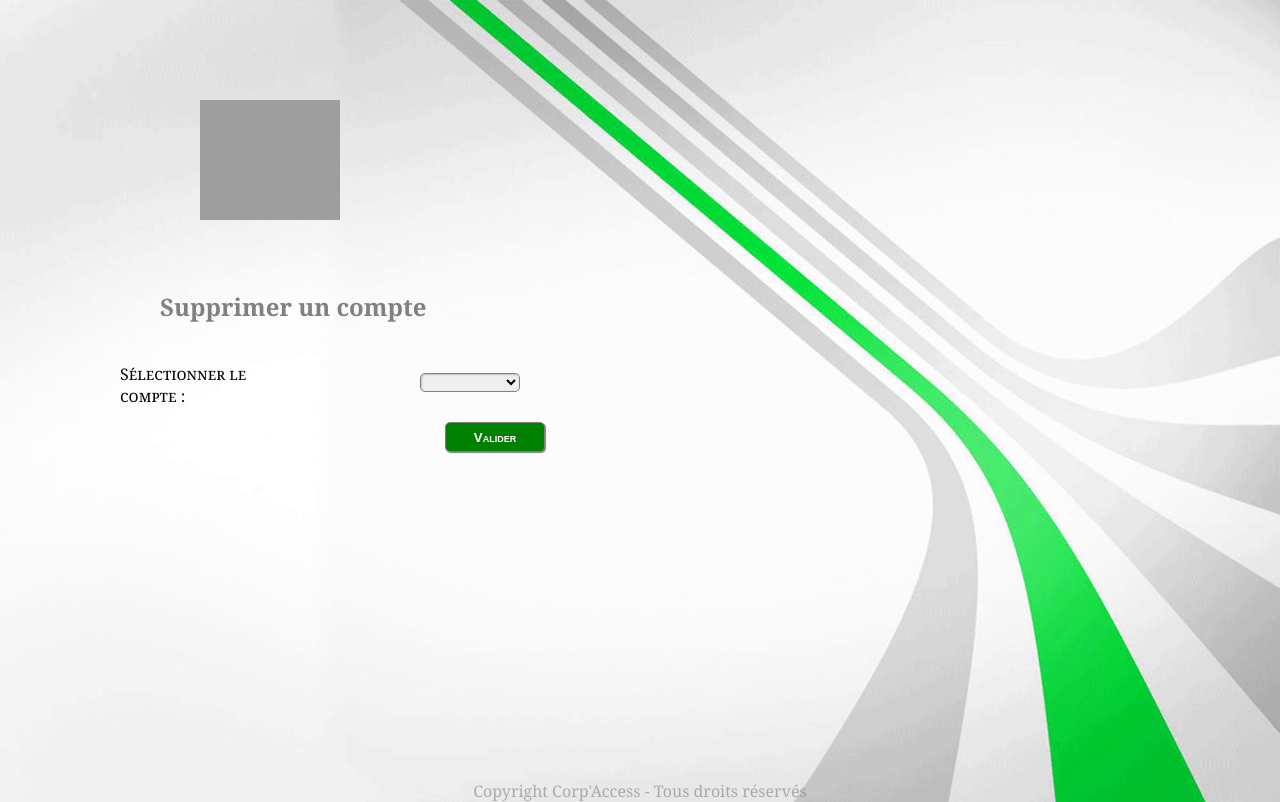
After one commit to KEEP1N/Web, a PHP site: page /supprimer_compte.html in a window 1280 px wide. The commit adds this page. Run offline with PHP 8.4, Linux system fonts and the light colour scheme; lists and menus that the app fills with data are empty; grey boxes are pictures that could not be loaded.

Commit message:
Ajout suppression compte + Modif CSS

```diff
--- a/SiteKEEPIN/style/style.css
+++ b/SiteKEEPIN/style/style.css
@@ -38,6 +38,12 @@ color: grey;
 font-variant: normal;
 }
 
+#boutonAdmin{
+min-width: 150px;
+margin-left:120px;
+text-align: center;
+}
+
 input, select, option
 {
 border:1px solid grey;
@@ -47,14 +53,8 @@ box-shadow:1px 1px 2px #C0C0C0 inset;
 margin: 10px;
 margin-left:150px;
 }
-input.boutonAdmin{
-border:1px solid grey;
-min-width:100px;
-border-radius:5px;
-box-shadow:1px 1px 2px #C0C0C0 inset;
-margin: 10px;
-margin-left:100px;
-}
+
+
 
 #submit
 {
--- /dev/null
+++ b/SiteKEEPIN/supprimer_compte.html
@@ -0,0 +1,35 @@
+<!DOCTYPE html>
+<html>
+	<head>
+		<meta charset="utf-8" />
+        <link rel="stylesheet" href="style/style.css" />
+		<title>
+		Corp'Access - Société de sécurité informatique
+		</title>
+	</head>
+	<body>
+	<header>
+	<style type="text/css">
+	a:link
+	{
+	text-decoration:none;
+	}
+	</style>
+	<section class=logo>
+	</section>
+	</header>
+
+	<section class=paragraphe>
+	<h1>Supprimer un compte</h1>
+	<label for="Suppr">Sélectionner le compte :</label><select name='Suppression' id=Suppr><br/>
+
+	<input type="submit" id=submit value="Valider"; onclick="alert('Attention! Vous êtes sur le point de supprimer ce compte. Êtes-vous sûr?')"/>
+	</section>
+
+
+	<footer>
+	Copyright Corp'Access - Tous droits réservés <br/>
+	</footer>
+
+	</body>
+</html>
```
